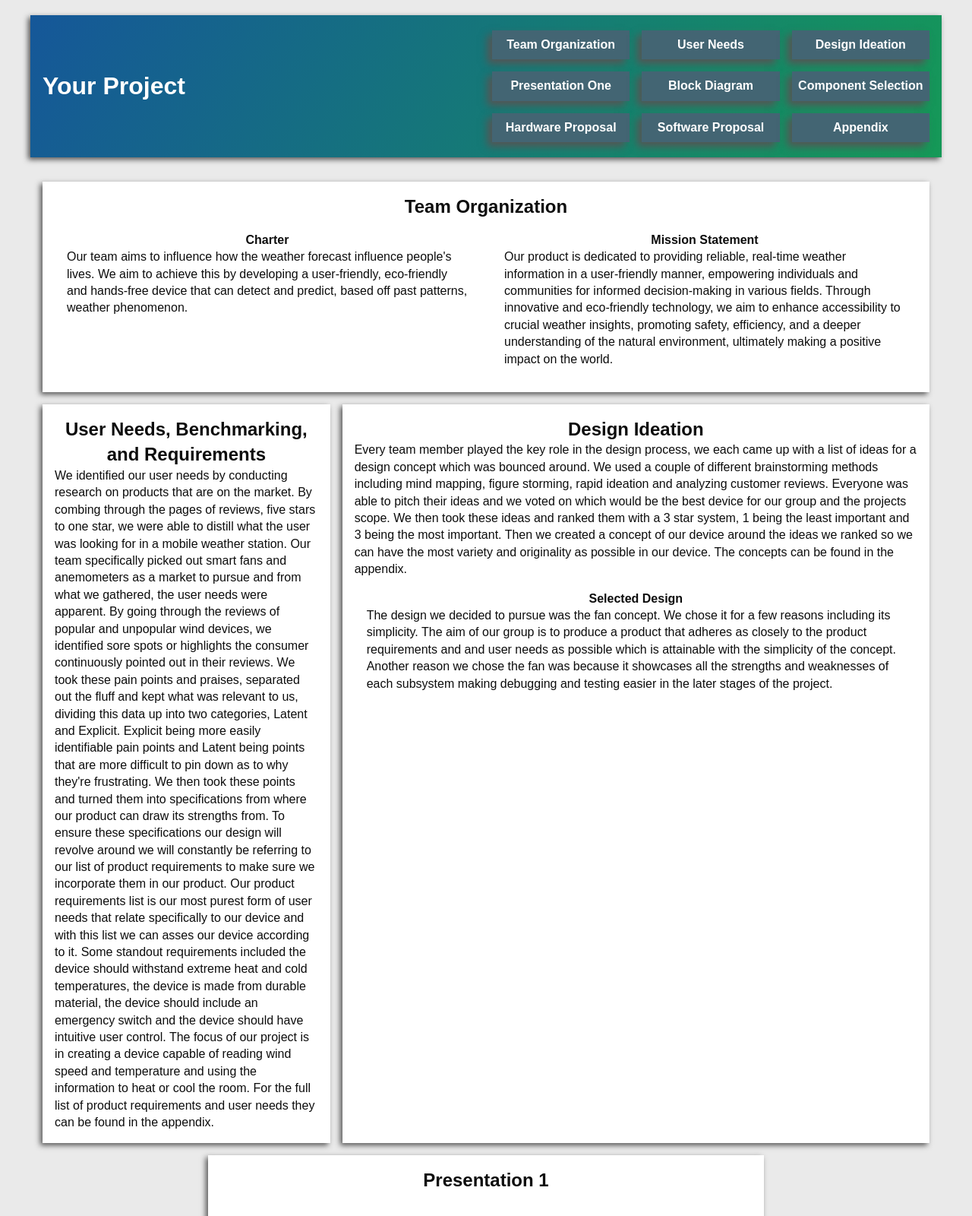
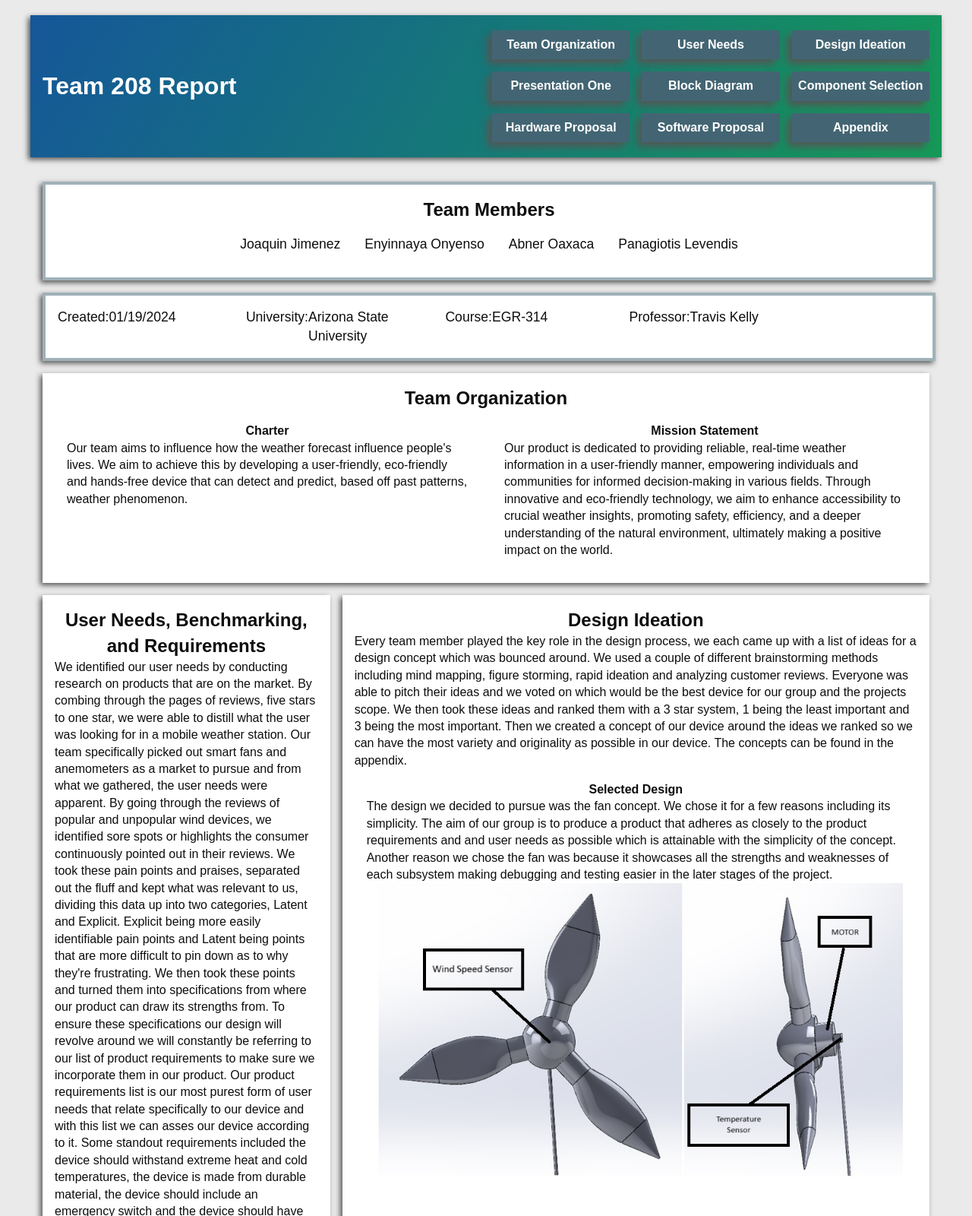
Before and after one commit to EGR-314-Team-208/EGR-314-Team-208.github.io, a plain HTML site: page index.html in a window 1280 px wide. Shown: the top 1600 px of the page at 76% size. Drawn offline with Linux system fonts and the light colour scheme; grey boxes are pictures that could not be loaded.

Commit message:
html and css update

```diff
--- a/index.html
+++ b/index.html
@@ -2,7 +2,7 @@
 <html lang="en">
     <head>
         <meta charset="utf-8">
-        <title>Your Project Website</title>
+        <title>Team 208 Report</title>
 
         <!-- THIS META TAG IS INCLUDED BECAUSE THIS PAGE IS RESPONSIVE -->
         <meta name="viewport" content="width=device-width, initial-scale=1">
@@ -16,7 +16,7 @@
     </head>
     <body>
         <header>
-            <h1>Your&nbsp;Project</h1>
+            <h1>Team&nbsp;208 Report</h1>
             <nav id="nav1">
                 <ul>
                     <li><a href="#teamorg">Team Organization</a></li>
@@ -33,6 +33,27 @@
         </header>
 
         <main>
+            <section>
+                <h2>Team Members</h2>
+                <ul>
+                    <li>Joaquin Jimenez</li>
+                    <li>Enyinnaya Onyenso</li>
+                    <li>Abner Oaxaca</li>
+                    <li>Panagiotis Levendis</li>
+                </ul>
+            </section>
+            <section>
+                <dl>
+                    <dt>Created:</dt>
+                    <dd>01/19/2024</dd>
+                    <dt>University:</dt>
+                    <dd>Arizona State University</dd>
+                    <dt>Course:</dt>
+                    <dd>EGR-314</dd>
+                    <dt>Professor:</dt>
+                    <dd>Travis Kelly</dd>
+                </dl>
+            </section>
             <div class="grid-container">
                 <section id="teamorg">
                     <h2>Team Organization</h2>
@@ -67,6 +88,7 @@
                         <h3>Selected Design</h3>
                         <!-- Content for Selected Design section goes here -->
                         <p>The design we decided to pursue was the fan concept. We chose it for a few reasons including its simplicity. The aim of our group is to produce a product that adheres as closely to the product requirements and and user needs as possible which is attainable with the simplicity of the concept. Another reason we chose the fan was because it showcases all the strengths and weaknesses of each subsystem making debugging and testing easier in the later stages of the project.</p>
+                        <img src="images/selidea.jpg" alt="Selected Design, fan with wind speed and temperature sensors">
                     </section>
                 </section>
 
@@ -80,6 +102,7 @@
                 <section id="blockdiagram">
                     <h2>Block Diagram</h2>
                     <!-- Content for Block Diagram section goes here -->
+                    <img src="images/Block Diagram.jpg" alt="Block Diagram">
                     <p>The wind speed sensor and motor subsystem interface through the Serial Peripheral Interface (SPI) communication protocol, enabling efficient data exchange and control. Meanwhile, the temperature sensor operates using the I2C protocol, providing accurate temperature readings. The microcontroller serves as the central orchestrator, managing communication between all subsystems and interfacing with the ESP32 for broader connectivity. This collaborative approach ensures a cohesive integration of diverse functionalities, leveraging distinct communication protocols for optimal performance and fulfilling the overall project objectives effectively.</p>
                 </section>
 
@@ -87,26 +110,25 @@
                     <h2>Component Selection</h2>
                     <!-- Content for Component Selection section goes here -->
 
-                    <section id="powerbudget">
-                        <h3>Power Budget</h3>
-                        <!-- Content for Power Budget section goes here -->
-                    </section>
+                    <p><a href="docs/pwbud.pdf" target="_blank">Power Budget</a></li></p>
 
                     <section id="microcontrollerselection">
                         <h3>Microcontroller Selection</h3>
                         <!-- Content for Microcontroller Selection section goes here -->
-                        <p>Our chosen microcontroller is PIC18F46K42. It is an 8-bit, 40 pin microcontroller with 2 I2C pins and 1 SPI pin. We chose it due to it's expansive datasheet and availability of external use documentation. It operates at 1.8V and has a max current of 350mA.</p>
+                        <p><img src="images/medium-pic18f46k42-tqfp-44.jpg" alt="PIC18F46K42">Our chosen microcontroller is PIC18F46K42. It is an 8-bit, 44 pin microcontroller with 2 I2C pins and 1 SPI pin. We chose it due to it's expansive datasheet and availability of external use documentation. It operates at 1.8V and has a max current of 350mA.</p>
                     </section>
                 </section>
 
                 <section id="hwprop">
                     <h2>Hardware Proposal</h2>
                     <!-- Content for Hardware Proposal section goes here -->
+                    <img src="images/teambom.png" alt="compiled subsystems">
                 </section>
 
                 <section id="swprop">
                     <h2>Software Proposal</h2>
                     <!-- Content for Software Proposal section goes here -->
+                    <img src="images/Software Proposal.jpg" alt="Software Proposal">
                 </section>
             </div>
         </main>
@@ -117,12 +139,11 @@
                 <!-- Content for Appendix section goes here -->
                 <nav id="nav2">
                     <ul>
-                        <li><a href="#teamorg">Team Organization</a></li>
-                        <li><a href="#userneeds">User Needs</a></li>
-                        <li><a href="#design">Design Ideation</a></li>
-                        <li><a href="#presentation1">Product Req Document</a></li>
-                        <li><a href="#blockdiagram">Block Diagram</a></li>
-                        <li><a href="#compsel">Component Selection</a></li>
+                        <li><a href="docs/Team Organization Charter.pdf" target="_blank">Team Organization Charter</a></li>
+                        <li><a href="docs/User Needs, Benchmarking, and Requirements.pdf" target="_blank">User Needs</a></li>
+                        <li><a href="docs/Design Ideation.pdf" target="_blank">Design Ideation</a></li>
+                        <li><a href="docs/Product Requirements Document.pdf" target="_blank">Product Req Document</a></li>
+                        <li><a href="docs/microcontrollerselectiontable.pdf" target="_blank">Microcontroller Selection Table</a></li>
                     </ul>
                 </nav>
             </section>
--- a/styles.css
+++ b/styles.css
@@ -95,6 +95,8 @@ header{
     background-color: #159957;
     background-image: linear-gradient(120deg, #155799, #159957);
     box-shadow: var(--box-shadow-sm);
+    position: sticky;
+	top: 0;
 }
 
 h1, h2, h3{
@@ -154,6 +156,30 @@ main{
     grid-gap: 1rem; */
 }
 
+main > section{
+    grid-column: 1/-1;
+    padding: 1rem;
+    background-color: var(--white);
+    box-shadow: var(--box-shadow-sm);
+    margin-bottom: 1rem;
+    font-size: 1.1rem;
+    border: 4px solid var(--teal-rgba);
+}
+
+dl {
+    display: flex;
+    flex-wrap: wrap;
+}
+
+dt {
+    gap: 1rem;
+}
+
+dd {
+    flex: 0 0 15%;
+    margin-right: 10px
+}
+
 .grid-container {
     display: grid;
     grid-template-columns: repeat(auto-fill, minmax(300px, 1fr));
@@ -184,11 +210,20 @@ section {
     background-color: var(--white);
 }
 
+section > ul {
+    display: flex;
+    justify-content: center;
+}
+
+section > ul > li {
+    margin: 1rem;
+}
+
 .grid-container > section {
     box-shadow: var(--box-shadow-sm);
 }
 
-#teamorg, #presentation1, #blockdiagram, #compsel {
+#teamorg, #presentation1, #blockdiagram, #compsel, #hwprop, #swprop {
     grid-column: span 3;
 }
 
@@ -196,10 +231,25 @@ section {
     grid-column: span 2;
 }
 
+img{
+    display: block;
+    margin: 0 auto;
+}
+
+#compsel img{
+    float: left;
+}
+
 #presentation1{
     width: 700px;
     height: auto;
 }
+
+#hwprop img, #swprop img, #seldesign img {
+    max-width: 100%;
+    height: auto;
+}
+
 
 iframe {
     display: block;
```
Also changed, not shown: docs/Design Ideation.docx.txt (deleted), docs/Team Organization Charter .docx.txt (deleted), docs/User Needs, Benchmarking, and Requirements.docx.txt (deleted), images/Block Diagram.jpg (added), images/Software Proposal.jpg (added), images/blockdiagram.png (deleted), images/selidea.jpg (added), images/softwareproposal.png (deleted), images/swpr.png (deleted), 5 other files.
